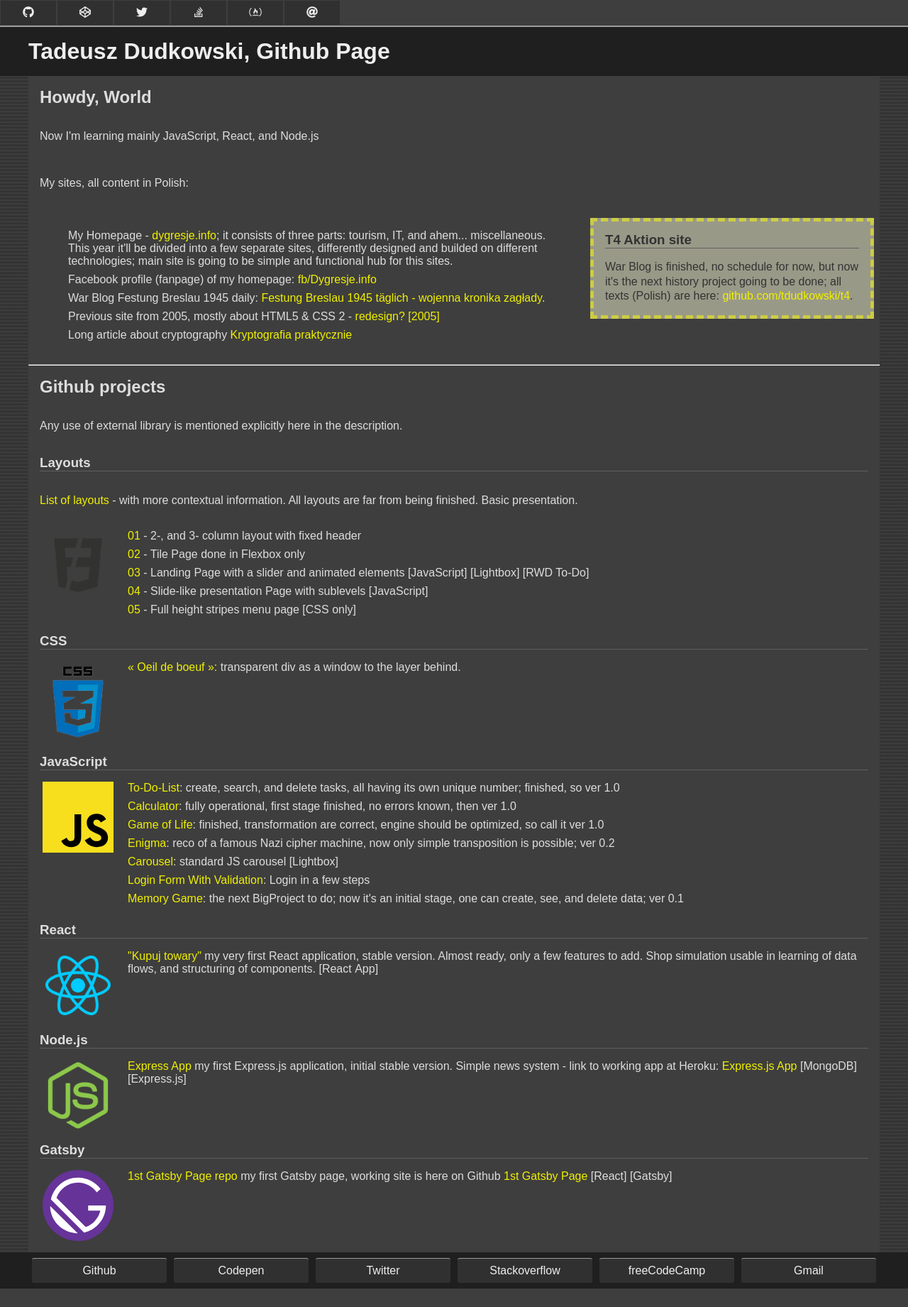
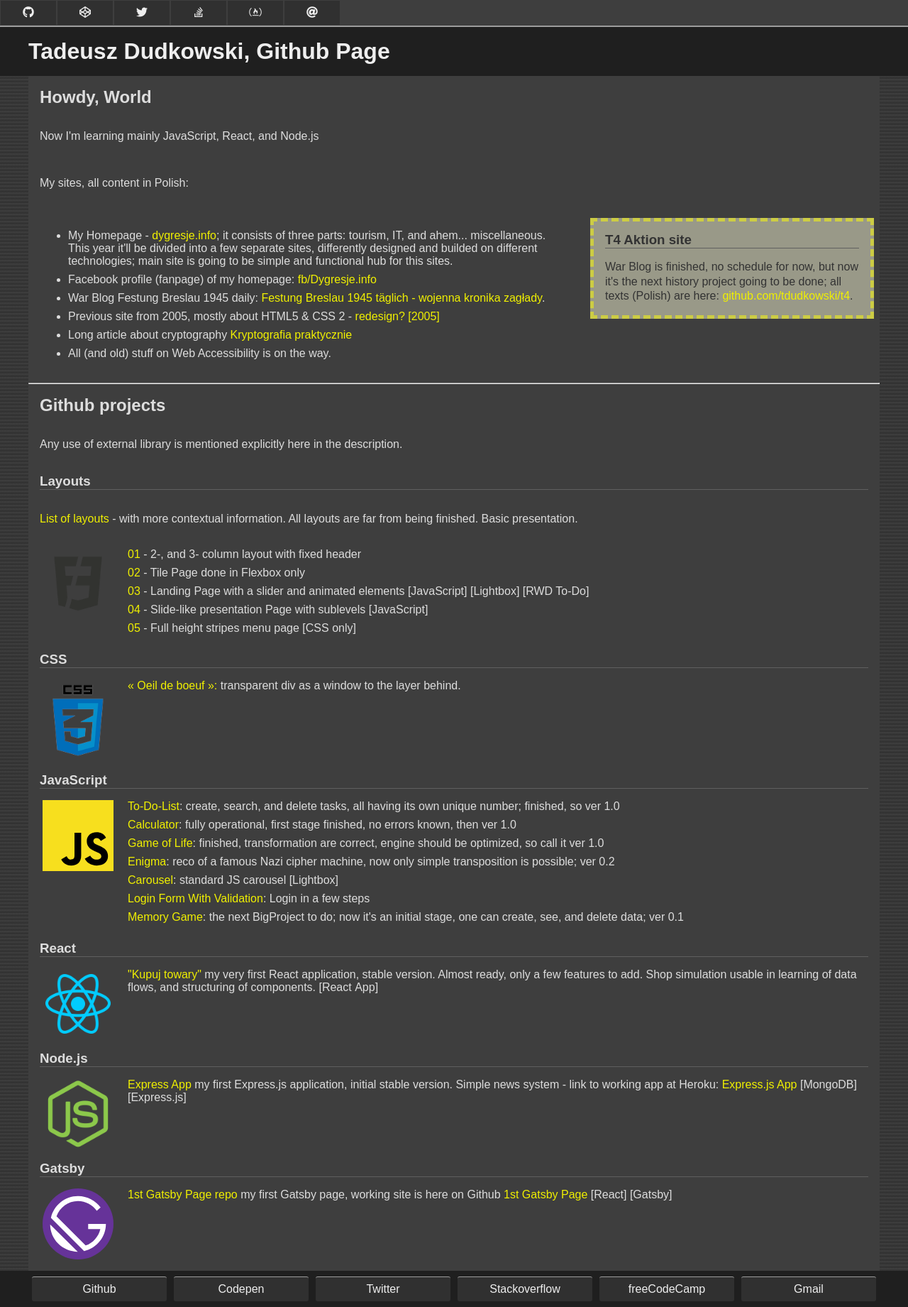
Before and after one commit to tdudkowski/tdudkowski.github.io, a Jekyll site: the page built from index.html, in a window 1280 px wide. Shown: the whole page at 71% size. Built offline with Jekyll 4.4.1, drawn with Linux system fonts in a browser that asks for light colours; nearby versions of some CDN libraries; before the commit the page ends 1815 px from its top, so only the background shows below that.

Commit message:
add info on web accessibility

```diff
--- a/css/main.css
+++ b/css/main.css
@@ -18,13 +18,19 @@
   width: 100%;
 }
 
-body>.container {
+body > .container {
   flex: 1;
   padding: 0;
   margin: 0;
   display: flex;
   flex-direction: column;
-  background: linear-gradient(to bottom, #3e3e3e, #3a3a3a 50%, #363636 50%, #303030);
+  background: linear-gradient(
+    to bottom,
+    #3e3e3e,
+    #3a3a3a 50%,
+    #363636 50%,
+    #303030
+  );
   background-size: 100% 5px;
 }
 
@@ -64,7 +70,7 @@
 }
 
 h3 {
-  border-bottom: 1px solid #5f5f5f
+  border-bottom: 1px solid #5f5f5f;
 }
 
 .doc100 {
@@ -83,7 +89,7 @@
   font-family: monospace;
   background-color: #666;
   color: #ddd;
-  padding: .5rem .8rem;
+  padding: 0.5rem 0.8rem;
 }
 
 .counter span {
@@ -114,33 +120,32 @@
 }
 
 ul li {
-  margin: .5rem 0;
+  margin: 0.5rem 0;
 }
 
 footer {
   background-color: var(--accent-bg-color);
-  ;
   margin: 0;
 }
 
 footer ul {
   display: flex;
   flex-direction: column;
-  padding: .5rem;
+  padding: 0.5rem;
 }
 
 footer ul li {
   flex: 1;
   background-color: var(--a-bg-color);
   border-radius: 3px;
-  margin: .5rem;
+  margin: 0.5rem;
 }
 
 footer ul li a {
   display: block;
   color: var(--nav-a-color);
   text-align: center;
-  padding: .5rem;
+  padding: 0.5rem;
 }
 
 footer ul li a:hover {
@@ -150,7 +155,6 @@
 }
 
 @media (min-width: 800px) {
-
   nav ul {
     display: flex;
     max-width: 30rem;
@@ -169,7 +173,7 @@
   nav ul li a {
     display: block;
     text-align: center;
-    padding: .5rem;
+    padding: 0.5rem;
     color: var(--nav-a-color);
   }
 
@@ -183,14 +187,14 @@
     display: inline-block;
     width: calc(100% - 31rem);
     margin-left: 10px;
-    /* margin-right: 30rem; */
+    list-style-type: disc;
   }
 
   .doc100 {
     box-sizing: border-box;
     float: right;
     width: 25rem;
-    margin: .5rem;
+    margin: 0.5rem;
   }
 
   img.ul_logo {
@@ -223,7 +227,7 @@
   }
 
   footer ul li {
-    margin: 0 .3rem;
+    margin: 0 0.3rem;
     border-top: 1px solid var(--border-color);
   }
 }
--- a/index.html
+++ b/index.html
@@ -44,6 +44,7 @@
         >Kryptografia praktycznie</a
       >
     </li>
+    <li>All (and old) stuff on Web Accessibility is on the way.</li>
   </ul>
 
   <div class="doc100">
```
